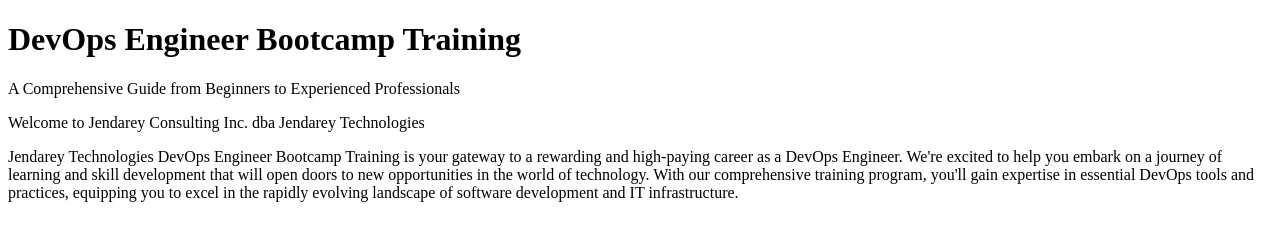
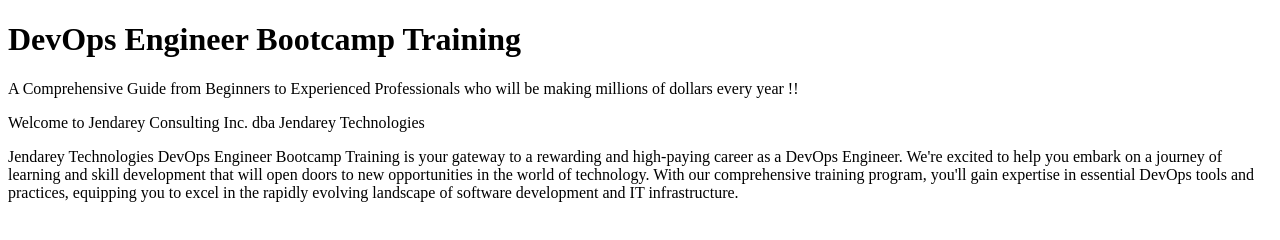
Before and after one commit to hadediran1/introtogit, a plain HTML site: page index.html in a window 1280 px wide. Drawn offline with Linux system fonts and the light colour scheme.

Commit message:
updating index.html

```diff
--- a/index.html
+++ b/index.html
@@ -7,7 +7,7 @@
 </head>
 <body>
     <h1>DevOps Engineer Bootcamp Training</h1>
-    <p>A Comprehensive Guide from Beginners to Experienced Professionals</p>
+    <p>A Comprehensive Guide from Beginners to Experienced Professionals who will be making millions of dollars every year !!</p>
     <p>Welcome to Jendarey Consulting Inc. dba Jendarey Technologies</p>
     <p>Jendarey Technologies DevOps Engineer Bootcamp Training is your gateway to a rewarding and high-paying career as a DevOps Engineer. We're excited to help you embark on a journey of learning and skill development that will open doors to new opportunities in the world of technology. With our comprehensive training program, you'll gain expertise in essential DevOps tools and practices, equipping you to excel in the rapidly evolving landscape of software development and IT infrastructure.</p>
 </body>
```
